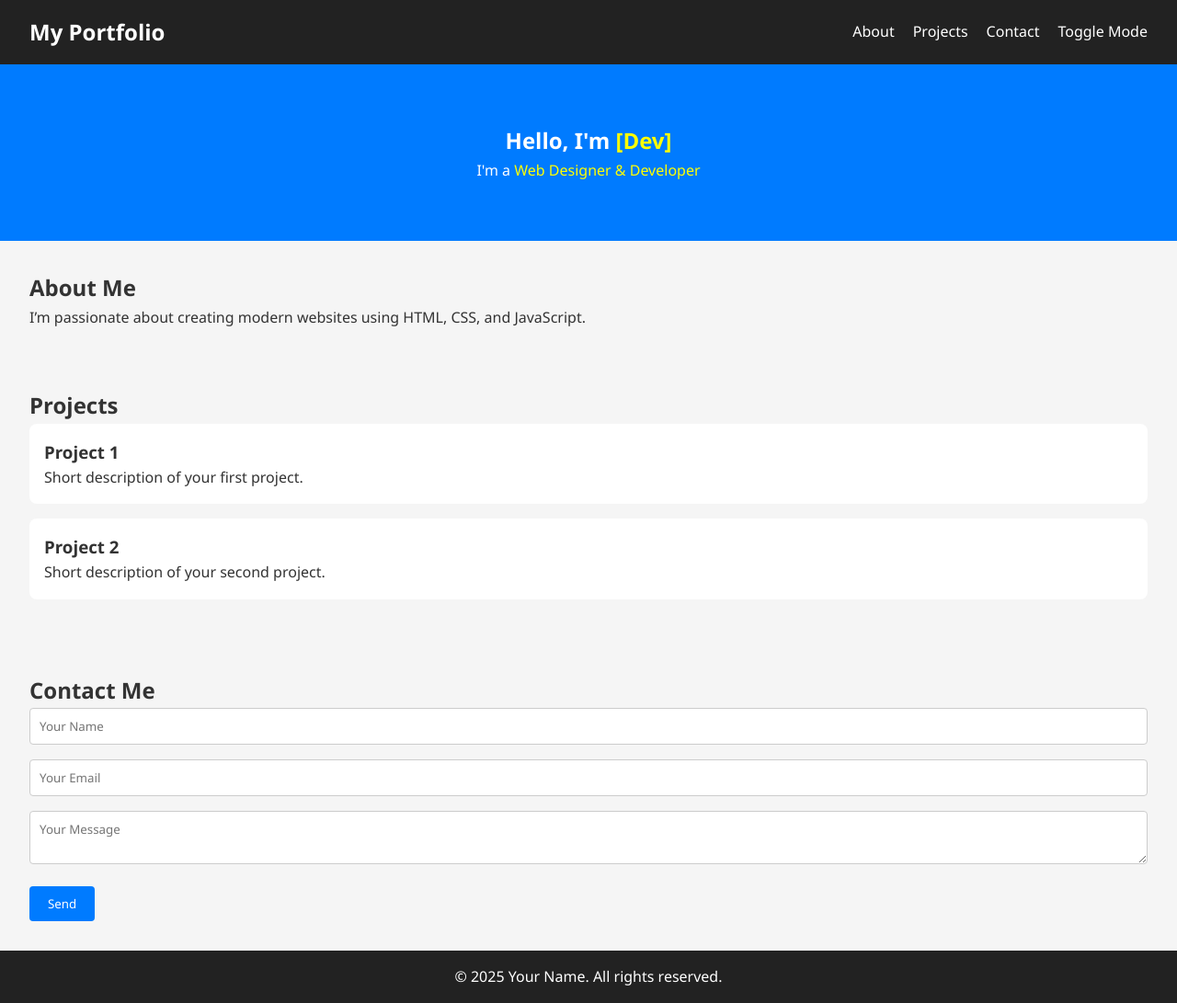
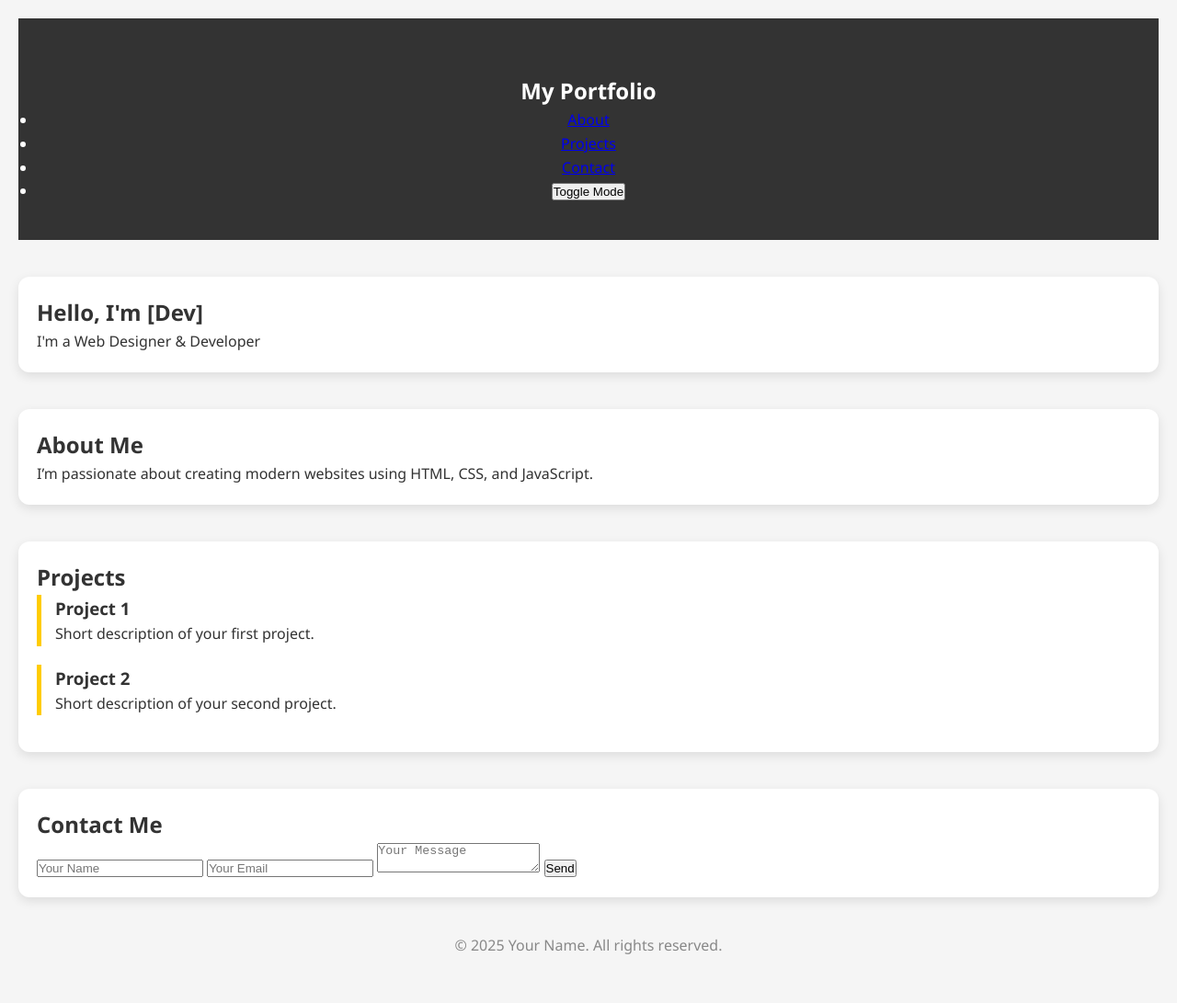
Before and after one commit to DEVBARMAN-L/Portfolio, a plain HTML site: page index.html in a window 1280 px wide. Shown: the whole page at 92% size. After the commit the page ends 1062 px from the top, so only its background shows below. Drawn offline with Linux system fonts and the light colour scheme.

Commit message:
Update style.css

```diff
--- a/style.css
+++ b/style.css
@@ -1,126 +1,118 @@
-:root {
-  --bg-color: #f5f5f5;
-  --text-color: #333;
-  --primary-color: #007bff;
-  --nav-bg: #222;
-  --footer-bg: #222;
-}
-
-body.dark-mode {
-  --bg-color: #1a1a1a;
-  --text-color: #eee;
-  --nav-bg: #111;
-  --footer-bg: #111;
-}
-
+ /* Basic Reset */
 * {
   margin: 0;
   padding: 0;
   box-sizing: border-box;
-  font-family: 'Segoe UI', sans-serif;
 }
 
+/* Body Styling */
 body {
-  background-color: var(--bg-color);
-  color: var(--text-color);
+  font-family: 'Segoe UI', sans-serif;
+  background-color: #f5f5f5;
+  color: #333;
+  transition: all 0.3s ease;
   line-height: 1.6;
-  transition: all 0.3s ease-in-out;
+  padding: 20px;
 }
 
+/* Header */
 header {
-  background: var(--nav-bg);
-  padding: 1rem 2rem;
+  text-align: center;
+  padding: 40px 20px;
+  background-color: #333;
+  color: #fff;
 }
 
-nav {
-  display: flex;
-  justify-content: space-between;
-  align-items: center;
-  color: white;
+header h1 span {
+  color: #ffcc00;
 }
 
-nav ul {
-  display: flex;
-  list-style: none;
+/* Nav (optional future use) */
+nav {
+  margin-top: 20px;
 }
 
-nav ul li {
-  margin-left: 20px;
+/* Section Styling */
+section {
+  margin: 40px 0;
+  padding: 20px;
+  background: #fff;
+  border-radius: 12px;
+  box-shadow: 0 4px 12px rgba(0,0,0,0.1);
+  transition: 0.3s ease;
 }
 
-nav ul li a, #toggle-mode {
-  color: white;
-  background: none;
-  border: none;
-  font-size: 1rem;
-  cursor: pointer;
+section:hover {
+  transform: scale(1.01);
+}
+
+/* Projects */
+.project {
+  margin-bottom: 20px;
+  border-left: 5px solid #ffcc00;
+  padding-left: 15px;
+}
+
+/* Contact */
+.contact a {
+  color: #007BFF;
   text-decoration: none;
 }
 
-#hero {
-  padding: 4rem 2rem;
-  text-align: center;
-  background: var(--primary-color);
-  color: white;
-  transition: background 0.3s;
+.contact a:hover {
+  text-decoration: underline;
 }
 
-.highlight {
-  color: yellow;
+/* Footer */
+footer {
+  text-align: center;
+  margin-top: 40px;
+  color: #888;
 }
 
-section {
-  padding: 2rem;
+/* Dark Mode */
+body.dark-mode {
+  background-color: #121212;
+  color: #f5f5f5;
 }
 
-.project {
-  background: white;
-  color: #333;
-  padding: 1rem;
-  margin-bottom: 1rem;
-  border-radius: 8px;
-  transition: transform 0.3s;
+body.dark-mode header {
+  background-color: #1f1f1f;
 }
 
-body.dark-mode .project {
-  background: #333;
-  color: white;
+body.dark-mode section {
+  background-color: #1f1f1f;
+  color: #f5f5f5;
+  box-shadow: 0 4px 12px rgba(255, 255, 255, 0.05);
 }
 
-.project:hover {
-  transform: scale(1.02);
+/* Toggle Button */
+.toggle-btn {
+  position: fixed;
+  top: 20px;
+  right: 20px;
+  background-color: #ffcc00;
+  color: #000;
+  padding: 10px 15px;
+  border: none;
+  border-radius: 8px;
+  cursor: pointer;
+  z-index: 1000;
 }
 
-form input,
-form textarea {
-  width: 100%;
-  padding: 10px;
-  margin-bottom: 1rem;
-  border: 1px solid #ccc;
-  border-radius: 4px;
+/* Responsive Design */
+@media (max-width: 768px) {
+  section {
+    padding: 15px;
+  }
+
+  .toggle-btn {
+    top: 10px;
+    right: 10px;
+    padding: 8px 12px;
+  }
+
+  header h1 {
+    font-size: 1.5rem;
+  }
 }
-
-form button {
-  padding: 10px 20px;
-  background: var(--primary-color);
-  color: white;
-  border: none;
-  border-radius: 4px;
-  cursor: pointer;
-}
-
-footer {
-  text-align: center;
-  padding: 1rem;
-  background: var(--footer-bg);
-  color: white;
-}
-
-.fade-in {
-  animation: fadeIn 1.5s ease-in;
-}
-
-@keyframes fadeIn {
-  from { opacity: 0; transform: translateY(20px); }
-  to { opacity: 1; transform: translateY(0); }
-}
```
